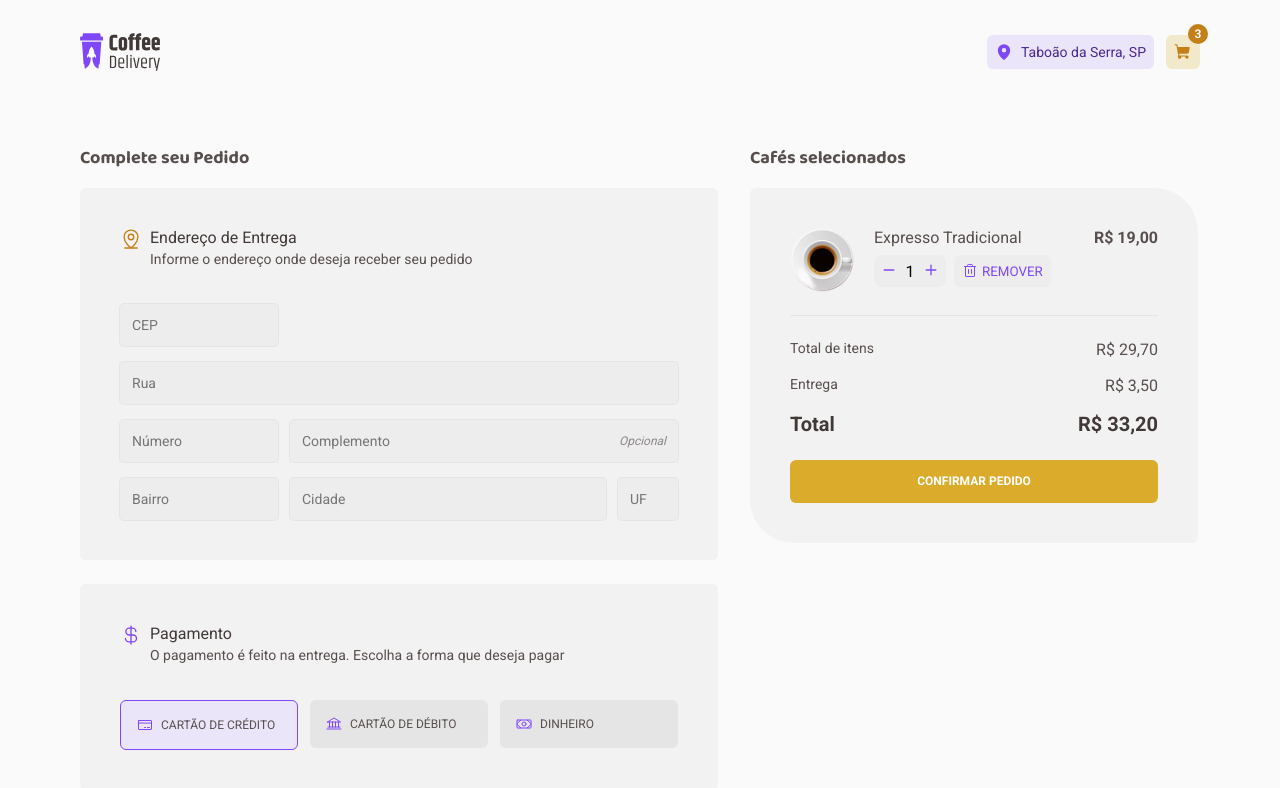
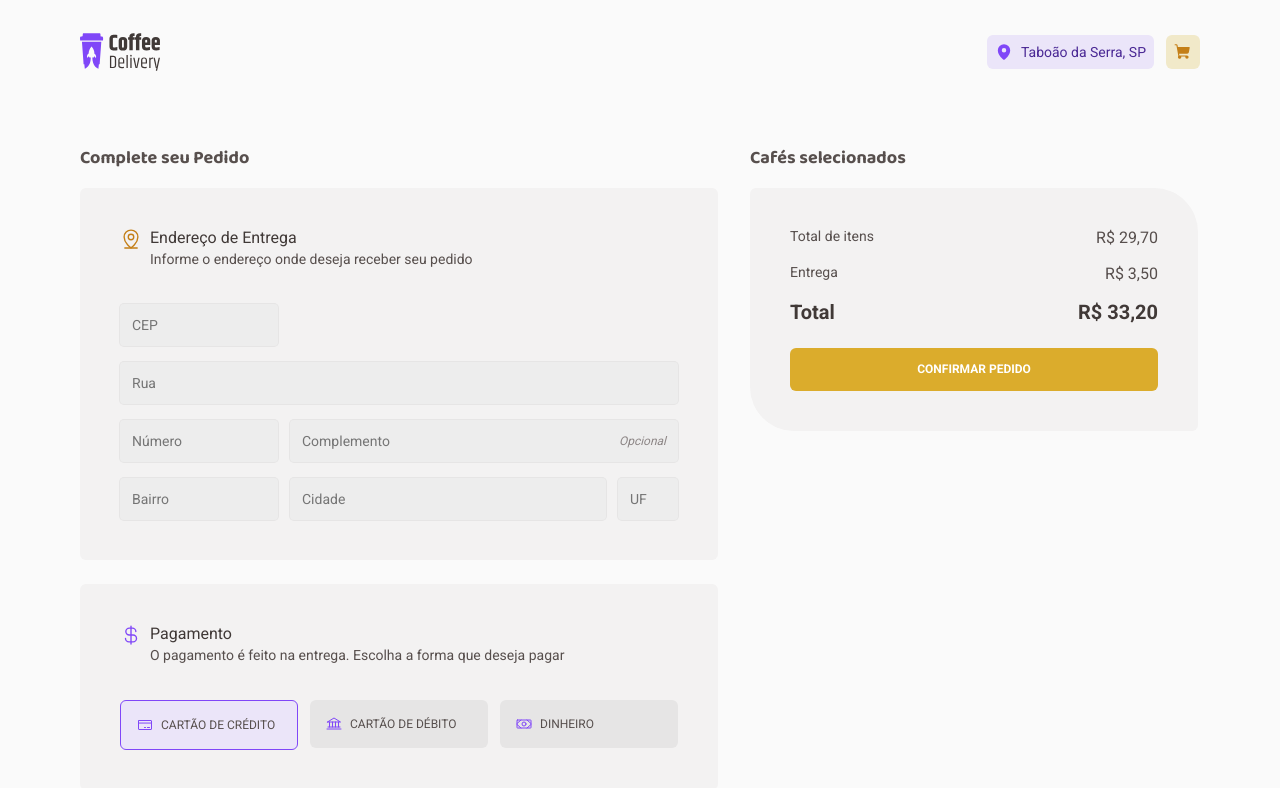
Before and after one commit to rogerrm95/coffee-delivery, a React (Vite) app: page /checkout in a window 1280 px wide. Shown: the top 788 px of the page. Built offline with nearby package versions, Linux system fonts and the light colour scheme.

Commit message:
add: Context API - shoppingCartContext #1

```diff
--- a/src/App.tsx
+++ b/src/App.tsx
@@ -5,13 +5,16 @@ import { BrowserRouter } from 'react-router-dom'
 import { GlobalStyles } from './styles/global'
 import { defaultTheme } from './styles/themes/light'
 import Router from './Router'
+import { ShoppingCartProvider } from './contexts/ShoppingCartContext'
 
 function App() {
   return (
     <ThemeProvider theme={defaultTheme}>
       <BrowserRouter>
-        <GlobalStyles />
-        <Router />
+        <ShoppingCartProvider>
+          <Router />
+          <GlobalStyles />
+        </ShoppingCartProvider>
       </BrowserRouter>
     </ThemeProvider>
   )
--- a/src/components/Header/index.tsx
+++ b/src/components/Header/index.tsx
@@ -1,4 +1,5 @@
 import { useNavigate } from 'react-router-dom'
+import { useCart } from '../../hooks/useCart'
 // Icons & Images //
 import { MapPin, ShoppingCart } from 'phosphor-react'
 import LogoCoffeeDelivery from '../../assets/logo.svg'
@@ -8,6 +9,7 @@ import { HeaderContainer, LocationBadge, CartButton } from './styles'
 
 export function Header() {
   const navigate = useNavigate()
+  const { cart } = useCart()
 
   return (
     <HeaderContainer>
@@ -22,7 +24,10 @@ export function Header() {
           Taboão da Serra, SP
         </LocationBadge>
 
-        <CartButton onClick={() => navigate('/checkout')}>
+        <CartButton
+          onClick={() => navigate('/checkout')}
+          numberToItensAtShopCart={cart.length}
+        >
           <ShoppingCart size={18} weight="fill" />
         </CartButton>
       </div>
--- a/src/components/Header/styles.ts
+++ b/src/components/Header/styles.ts
@@ -1,4 +1,4 @@
-import styled from 'styled-components'
+import styled, { css } from 'styled-components'
 
 export const HeaderContainer = styled.header`
   height: 104px;
@@ -44,7 +44,11 @@ export const LocationBadge = styled.span`
   }
 `
 
-export const CartButton = styled.button`
+interface CartButtonProps {
+  numberToItensAtShopCart: number
+}
+
+export const CartButton = styled.button<CartButtonProps>`
   padding: 0.5rem;
   border-radius: 6px;
 
@@ -60,10 +64,13 @@ export const CartButton = styled.button`
   transition: opacity 0.3s;
 
   &::after {
-    content: '3';
+    content: '${(props) => props.numberToItensAtShopCart}';
     width: 20px;
     height: 20px;
     border-radius: 50%;
+
+    display: ${(props) =>
+      props.numberToItensAtShopCart === 0 ? 'none' : 'flex'};
 
     position: absolute;
     top: 24px;
@@ -71,7 +78,6 @@ export const CartButton = styled.button`
     background: ${(props) => props.theme.colors['yellow-dark']};
     color: ${(props) => props.theme.colors.white};
 
-    display: flex;
     justify-content: center;
     align-items: center;
 
--- a/src/components/Inputs/InputCount/index.tsx
+++ b/src/components/Inputs/InputCount/index.tsx
@@ -1,16 +1,28 @@
 // Icons //
 import { Minus, Plus } from 'phosphor-react'
+import { InputHTMLAttributes } from 'react'
 // Styles //
 import { InputCountContainer } from './styles'
 
-export function InputCount() {
+interface InputCountProps extends InputHTMLAttributes<HTMLInputElement> {
+  onAddOneProductUnity?: () => void
+  onRemoveProductUnity?: () => void
+}
+
+export function InputCount({
+  onRemoveProductUnity,
+  onAddOneProductUnity,
+  ...rest
+}: InputCountProps) {
   return (
     <InputCountContainer>
-      <button>
+      <button onClick={onRemoveProductUnity}>
         <Minus size={14} weight="bold" />
       </button>
-      <input type="number" id="amount" value={1} />
-      <button>
+
+      <input type="number" {...rest} />
+
+      <button onClick={onAddOneProductUnity}>
         <Plus size={14} weight="bold" />
       </button>
     </InputCountContainer>
--- a/src/components/ProductItem/index.tsx
+++ b/src/components/ProductItem/index.tsx
@@ -1,4 +1,7 @@
 import { ShoppingCart } from 'phosphor-react'
+import { useEffect, useState } from 'react'
+import { useCart } from '../../hooks/useCart'
+import { formatToBRCashString } from '../../utils/formatCashString'
 // Components //
 import { InputCount } from '../Inputs/InputCount'
 // Styles //
@@ -9,7 +12,6 @@ export interface Product {
   name: string
   description: string
   price: number
-  priceFormatted: string
   tags: string[]
   image: string
   isAvaliable?: boolean
@@ -20,6 +22,52 @@ interface ProductItemProps {
 }
 
 export function ProductItem({ product }: ProductItemProps) {
+  const [count, setCount] = useState(1)
+  const [priceFormatted, setPriceFormatted] = useState<number | string>(
+    product.price,
+  )
+
+  // Multiplica o valor conforme a quantidade aumenta //
+  useEffect(() => {
+    const newPrice = formatToBRCashString(product.price * count)
+    setPriceFormatted(newPrice)
+  }, [count])
+
+  const { addProductToShopCart } = useCart()
+
+  // Adiciona uma unidade do produto //
+  function handleAddOneProductUnity() {
+    const newCount = count + 1
+
+    if (newCount >= 100) {
+      return
+    }
+
+    setCount(newCount)
+  }
+
+  // Remove uma unidade do produto //
+  function handleRemoveOneProductUnity() {
+    const newCount = count - 1
+
+    if (newCount <= 0) {
+      return
+    }
+    setCount(newCount)
+  }
+
+  function hanldeAddToShoppingCart() {
+    const productItem = {
+      id: product.id,
+      name: product.name,
+      description: product.description,
+      image: product.image,
+      price: product.price,
+    }
+
+    addProductToShopCart({ ...productItem }, count)
+  }
+
   return (
     <ProductItemContainer>
       <img src={product.image} alt={product.name} />
@@ -37,13 +85,22 @@ export function ProductItem({ product }: ProductItemProps) {
       <footer>
         <span>
           R$
-          <strong>{product.priceFormatted}</strong>
+          <strong>
+            {count === 0 ? formatToBRCashString(product.price) : priceFormatted}
+          </strong>
         </span>
 
         <div className="actions">
-          <InputCount />
+          <InputCount
+            value={count}
+            onChange={(e) => setCount(Number(e.target.value))}
+            onAddOneProductUnity={handleAddOneProductUnity}
+            onRemoveProductUnity={handleRemoveOneProductUnity}
+            min={1}
+            max={99}
+          />
 
-          <button className="buy-button">
+          <button className="buy-button" onClick={hanldeAddToShoppingCart}>
             <ShoppingCart size={22} weight="fill" />
           </button>
         </div>
--- /dev/null
+++ b/src/contexts/ShoppingCartContext.tsx
@@ -0,0 +1,53 @@
+import { createContext, ReactNode, useState } from 'react'
+import { coffeesList } from '../utils/coffeeList'
+
+interface ShoppingCartProviderProps {
+  children: ReactNode
+}
+
+type Product = {
+  id: number
+  name: string
+  description: string
+  price: number
+  image: string
+}
+
+type FullCartList = {
+  product: Product
+  count: number
+}
+
+interface ShoppingCartContextData {
+  cart: FullCartList[]
+  addProductToShopCart: (product: Product, count: number) => void
+}
+
+export const ShoppingCartContext = createContext<ShoppingCartContextData>(
+  {} as ShoppingCartContextData,
+)
+
+export function ShoppingCartProvider({ children }: ShoppingCartProviderProps) {
+  const [cart, setCart] = useState([] as FullCartList[])
+  // const cartJSON = localStorage.getItem('@coffee-delivery:shop-cart')
+
+  // if (cartJSON) {
+  //   return JSON.parse(cartJSON)
+  // }
+
+  // return []
+
+  function addProductToShopCart(product: Product, count: number) {
+    const coffeeSelected = coffeesList.find((item) => item.id === product.id)
+
+    if (coffeeSelected) {
+      setCart([...cart, { product: coffeeSelected, count }])
+    }
+  }
+
+  return (
+    <ShoppingCartContext.Provider value={{ cart, addProductToShopCart }}>
+      {children}
+    </ShoppingCartContext.Provider>
+  )
+}
--- /dev/null
+++ b/src/hooks/useCart.tsx
@@ -0,0 +1,6 @@
+import { useContext } from 'react'
+import { ShoppingCartContext } from '../contexts/ShoppingCartContext'
+
+export const useCart = () => {
+  return useContext(ShoppingCartContext)
+}
--- a/src/pages/Checkout/components/ProductsSelectedList/index.tsx
+++ b/src/pages/Checkout/components/ProductsSelectedList/index.tsx
@@ -1,22 +1,27 @@
 import { Trash } from 'phosphor-react'
-import { coffeesList } from '../../../../utils/coffeeList' // Temporário //
 // Components //
 import { InputCount } from '../../../../components/Inputs/InputCount'
 // Styles //
 import { Container } from './styles'
+import { useCart } from '../../../../hooks/useCart'
 
 export function ProductsSelectedList() {
+  const { cart } = useCart()
+
   return (
     <Container>
-      <li>
+      {cart &&
+        cart.map((item) => (
+          <li key={item.product.id}>
             <div className="info">
-          <img src={coffeesList[0].image} alt={coffeesList[0].name} />
+              <img src={item.product.image} alt={item.product.name} />
 
               <div className="details">
-            <span>{coffeesList[0].name}</span>
+                <span>{item.product.name}</span>
 
                 <div className="actions">
                   <InputCount />
+
                   <button className="remove-button">
                     <Trash size={16} />
                     Remover
@@ -27,6 +32,7 @@ export function ProductsSelectedList() {
 
             <div className="cost">R$ 19,00</div>
           </li>
+        ))}
     </Container>
   )
 }
--- a/src/pages/Home/index.tsx
+++ b/src/pages/Home/index.tsx
@@ -1,4 +1,3 @@
-import { useEffect, useState } from 'react'
 import { coffeesList } from '../../utils/coffeeList'
 // Images //
 import { Coffee, Package, ShoppingCart, Timer } from 'phosphor-react'
@@ -14,35 +13,7 @@ import {
 } from './styles'
 import { ProductItem } from '../../components/ProductItem'
 
-interface CoffeeType {
-  id: number
-  name: string
-  description: string
-  price: number
-  priceFormatted: string
-  tags: string[]
-  image: string
-  isAvaliable?: boolean
-}
-
 export function Home() {
-  const [coffees, setCoffees] = useState<CoffeeType[]>([])
-
-  useEffect(() => {
-    const formattedCoffeeList = coffeesList.map((coffee) => {
-      return {
-        ...coffee,
-        priceFormatted: coffee.price
-          .toLocaleString('pt-br', {
-            style: 'currency',
-            currency: 'BRL',
-          })
-          .replace('R$', ''),
-      }
-    })
-
-    setCoffees(formattedCoffeeList)
-  }, [])
   return (
     <>
       {/* Página Inicial */}
@@ -91,7 +62,7 @@ export function Home() {
         <h2>Nossos cafés</h2>
 
         <ul>
-          {coffees.map((coffee) => (
+          {coffeesList.map((coffee) => (
             <ProductItem key={coffee.id} product={coffee} />
           ))}
         </ul>
--- /dev/null
+++ b/src/utils/formatCashString.ts
@@ -0,0 +1,15 @@
+export function formatToBRCashString(value: number) {
+  const valueFormatted = value
+    .toLocaleString('pt-br', {
+      style: 'currency',
+      currency: 'BRL',
+    })
+    .replace('R$', '')
+
+  return valueFormatted
+}
+export function formatToCashNumber(value: string) {
+  const valueFormatted = Number(value)
+
+  return valueFormatted
+}
```
Also changed, not shown: src/pages/SuccessOrder/index.tsx (+7 -1 lines). Lines whose indentation alone changed are shown as unchanged.
